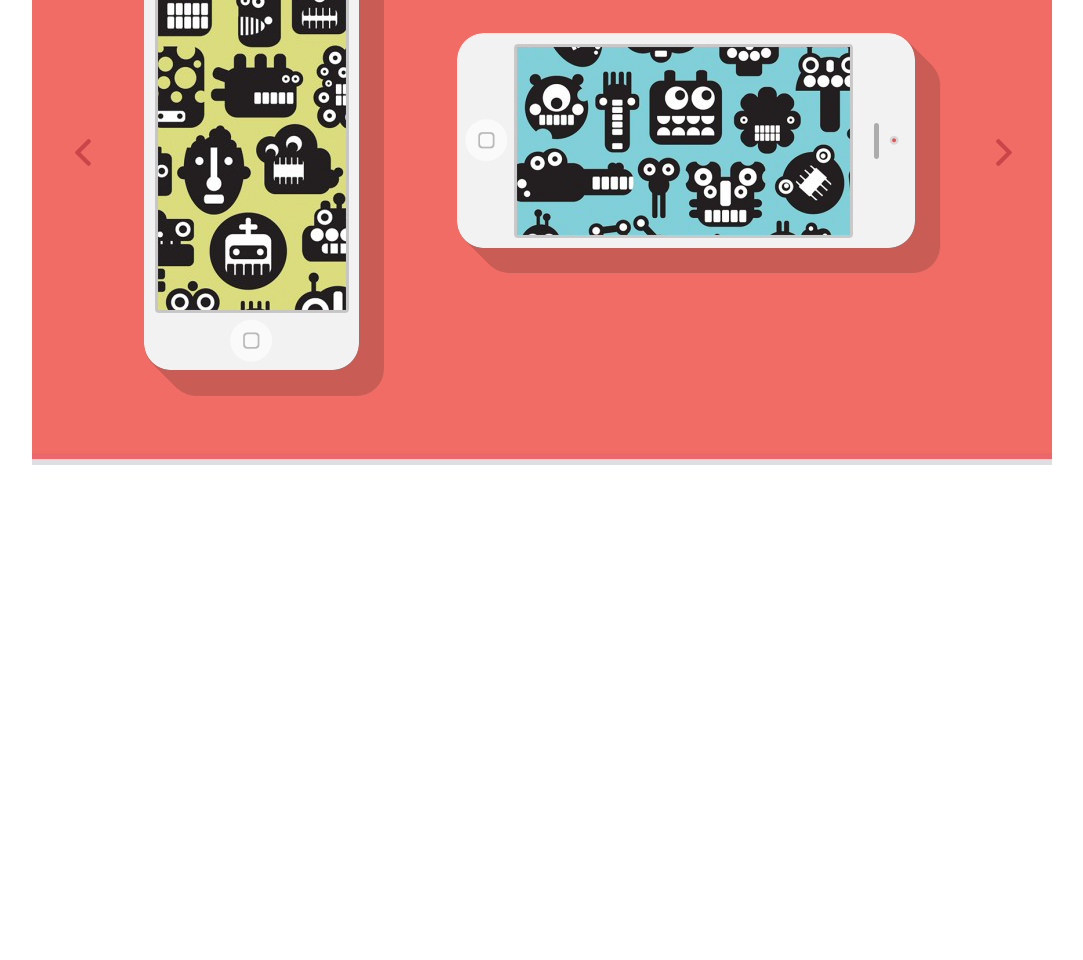
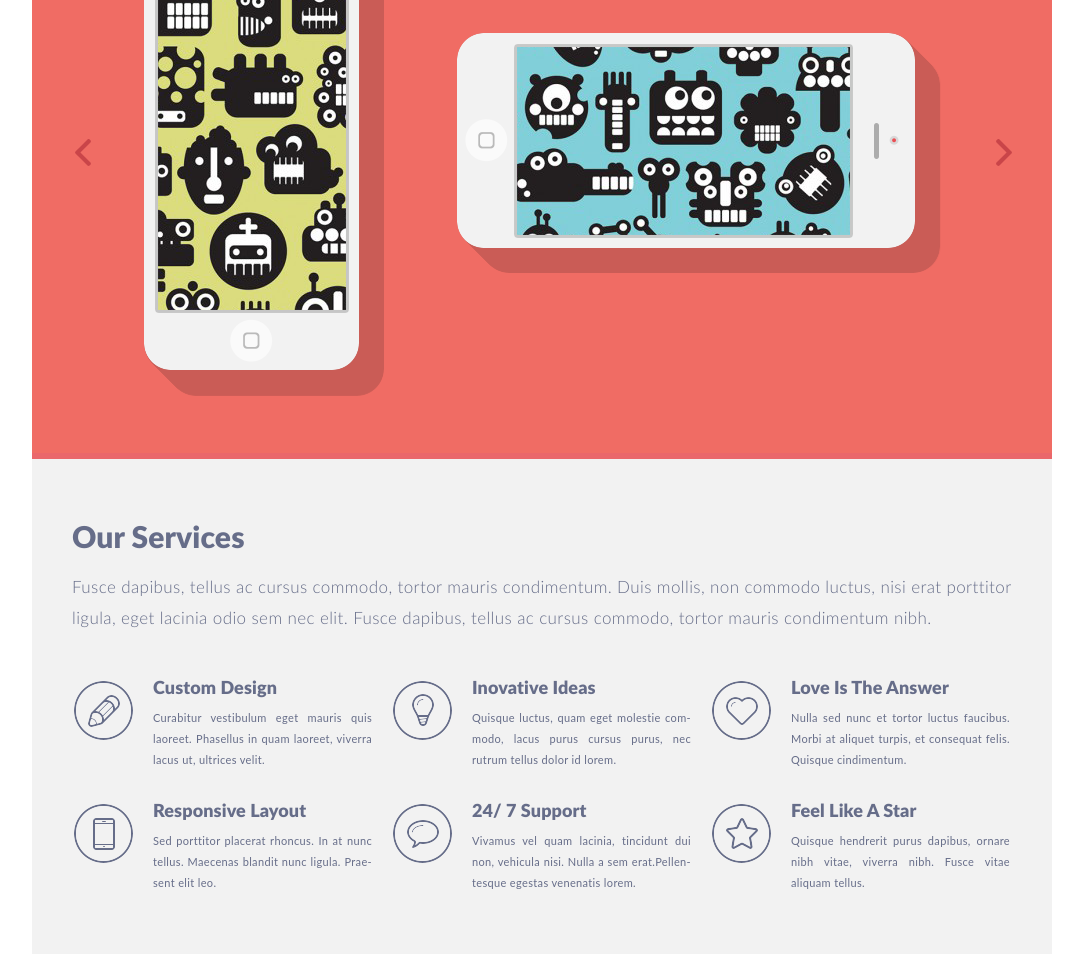
Before and after one commit to EugeneVebyza/singolo, a plain HTML site: page singolo1.html in a window 1280 px wide. Shown: the part 236-1196 px from the top of the page, without its empty margins (98-1181 px from the left). Before the commit the page ends 800 px from the top, so only its background shows below. Drawn offline with Linux system fonts and the light colour scheme; a web font is replaced by a local one.

Commit message:
feat: add services

```diff
--- a/singolo1.css
+++ b/singolo1.css
@@ -144,10 +144,71 @@ a.active {
 }
 
 .main {
-  border-bottom: 6px solid #dedfe3;
+  border-bottom: 6px solid #ffffff;
 }
 
 .arrow:hover{
   transform: scale(1.2);
 }
+
 /* OUR_SERVICES */
+
+.our__services {
+  padding-left: 40px;
+  height: 495px;
+  color: #666d89;
+  background-color: #F2F2F2;
+}
+
+.service img {
+  float: left;
+  margin: 5px 20px 40px 2px;
+
+}
+
+.topic {
+  letter-spacing: 0.1px;
+  font-size: 18px;
+  font-weight: 900;
+}
+
+.heading {
+  display: inline-block;
+  margin-top: 59px;
+  font-size: 30px;
+  font-weight: 900;
+  letter-spacing: 0.1px;
+}
+
+.our__services p {
+  margin-top: 18px;
+  margin-bottom: 43px;
+  font-size: 17px;
+  font-weight: 300;
+  letter-spacing: 0.4px;
+  line-height: 1.8;
+}
+
+.services {
+  display: flex;
+  flex-wrap: wrap;
+}
+
+.service {
+  width: 300px;
+  height: 109px;
+  margin-right: 19px;
+  margin-bottom: 14px;
+}
+
+.service p {
+  margin-top: 10px;
+  margin-bottom: 15px;
+  height: 62.4px;
+  overflow: hidden;
+  font-size: 11px;
+  font-weight: 400;
+  text-align: justify;
+  letter-spacing: 0.35px;
+  line-height: 1.9;
+}
--- a/singolo1.html
+++ b/singolo1.html
@@ -30,6 +30,43 @@
                 <img class="phone gorizontal_phone" alt="" src="Assets/gorizontalphone.png">
                 <img class="arrow right" alt="" src="Assets/right.svg">
             </section>
+            <section class="our__services">
+                <span class="heading">Our Services</span>
+                <p>Fusce dapibus, tellus ac cursus commodo, tortor mauris condimentum. Duis mollis, non commodo luctus, nisi erat porttitor ligula, eget lacinia odio sem nec elit. Fusce dapibus, tellus ac cursus commodo, tortor mauris condimentum nibh.</p>
+                <div class="services">
+                    <div class="service">
+                        <img src="Assets/pen.png">
+                        <span class="topic">Custom Design</span>
+                        <p>Curabitur vestibulum eget mauris quis laoreet. Phasellus in quam laoreet, viverra lacus ut, ultrices velit.</p>
+                    </div>
+                    <div class="service">
+                        <img src="Assets/lamp.png">
+                        <span class="topic">Inovative Ideas</span>
+                        <p>Quisque luctus, quam eget molestie com- modo, lacus purus cursus purus, nec rutrum tellus dolor id lorem.</p>
+                    </div>
+                    <div class="service">
+                        <img src="Assets/heart.png">
+                        <span class="topic">Love Is The Answer</span>
+                        <p>Nulla sed nunc et tortor luctus faucibus. Morbi at aliquet turpis, et consequat felis. Quisque cindimentum.</p>
+                    </div>
+                    <div class="service">
+                        <img src="Assets/phone.png" >
+                        <span class="topic">Responsive Layout</span>
+                        <p>Sed porttitor placerat rhoncus. In at nunc tellus. Maecenas blandit nunc ligula. Prae- sent elit leo.</p>
+                    </div>
+                    <div class="service">
+                        <img src="Assets/message.png">
+                        <span class="topic">24/ 7 Support</span>
+                        <p>Vivamus vel quam lacinia, tincidunt dui non, vehicula nisi. Nulla a sem erat.Pellen- tesque egestas venenatis lorem.</p>
+                    </div>
+                    <div class="service">
+                        <img src="Assets/star.png">
+                        <span class="topic">Feel Like A Star</span>
+                        <p>Quisque hendrerit purus dapibus, ornare nibh vitae, viverra nibh. Fusce vitae aliquam tellus.</p>
+                    </div>
+
+                </div>
+            </section>
         </div>
 </body>
 </html>
```
Also changed, not shown: Assets/heart.png (added), Assets/lamp.png (added), Assets/message.png (added), Assets/pen.png (added), Assets/phone.png (added), Assets/star.png (added).
